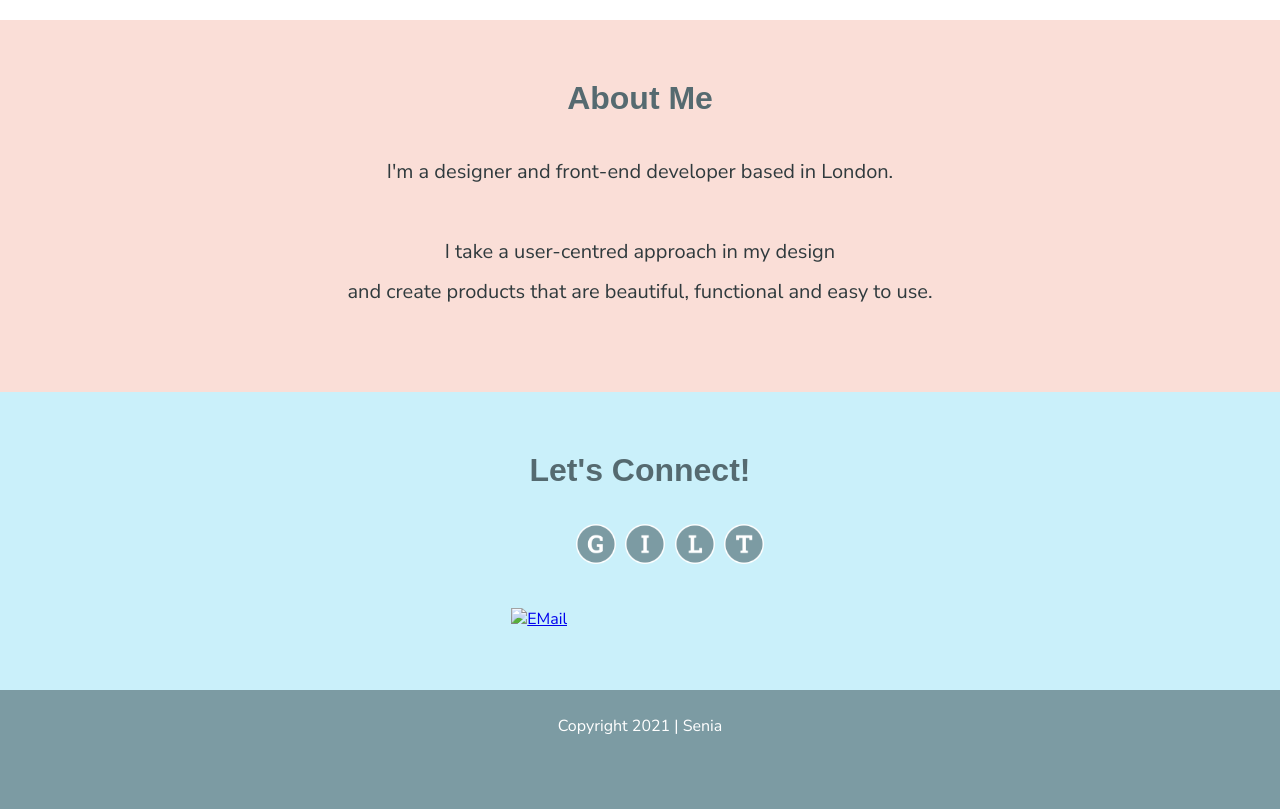
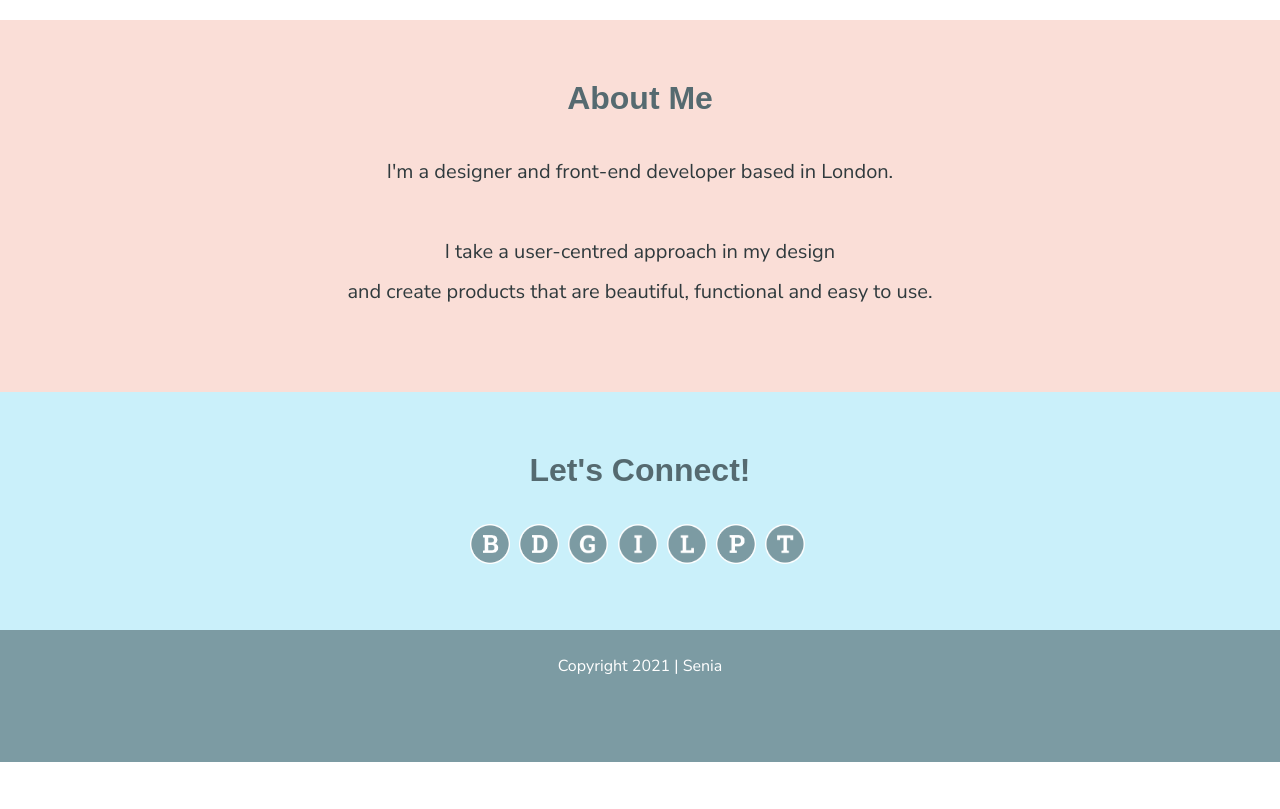
Before and after one commit to ngsenia/portfolio-website-2, a plain HTML site: page index.html in a window 1280 px wide. Shown: the part 2098-2907 px from the top of the page. After the commit the page ends 2860 px from the top, so only its background shows below. Drawn offline with Linux system fonts and the light colour scheme; a web font is replaced by a local one.

Commit message:
Updated social media links

```diff
--- a/index.html
+++ b/index.html
@@ -53,10 +53,12 @@
                     <p>I'm a designer and front-end developer based in London. <br><br> I take a user-centred approach in my design <br> and create products that are beautiful, functional and easy to use.</p>
                 <section class="full-width" id="connect">
                     <h3>Let's Connect!</h3>
-                    <a href="mailto:seniasnng@gmail.com" target="blank"><img src ="img/social-e.png" alt="EMail"/></a>
+                    <a href="https://www.behance.net/seniasnn" target="blank"><img src ="img/social-b.png" alt="Behance"/></a>
+                    <a href="https://dribbble.com/seniasnn" target="blank"><img src ="img/social-d.png" alt="Dribbble"/></a>
                     <a href="https://github.com/ngsenia" target="blank"><img src ="img/social-g.png" alt="GitHub"/></a>
                     <a href="https://www.instagram.com/seniasnn/" target="blank"><img src ="img/social-i.png" alt="Instagram"/></a>
                     <a href="https://www.linkedin.com/in/senian/" target="blank"><img src ="img/social-l.png" alt="LinkedIn"/></a>
+                    <a href="https://www.pinterest.co.uk/seniasnn" target="blank"><img src ="img/social-p.png" alt="Pinterest"/></a>
                     <a href="https://twitter.com/seniasnn" target="blank"><img src ="img/social-t.png" alt="Twitter"/></a>
                 </section>
                 <footer class="full-width" id="footer">
```
